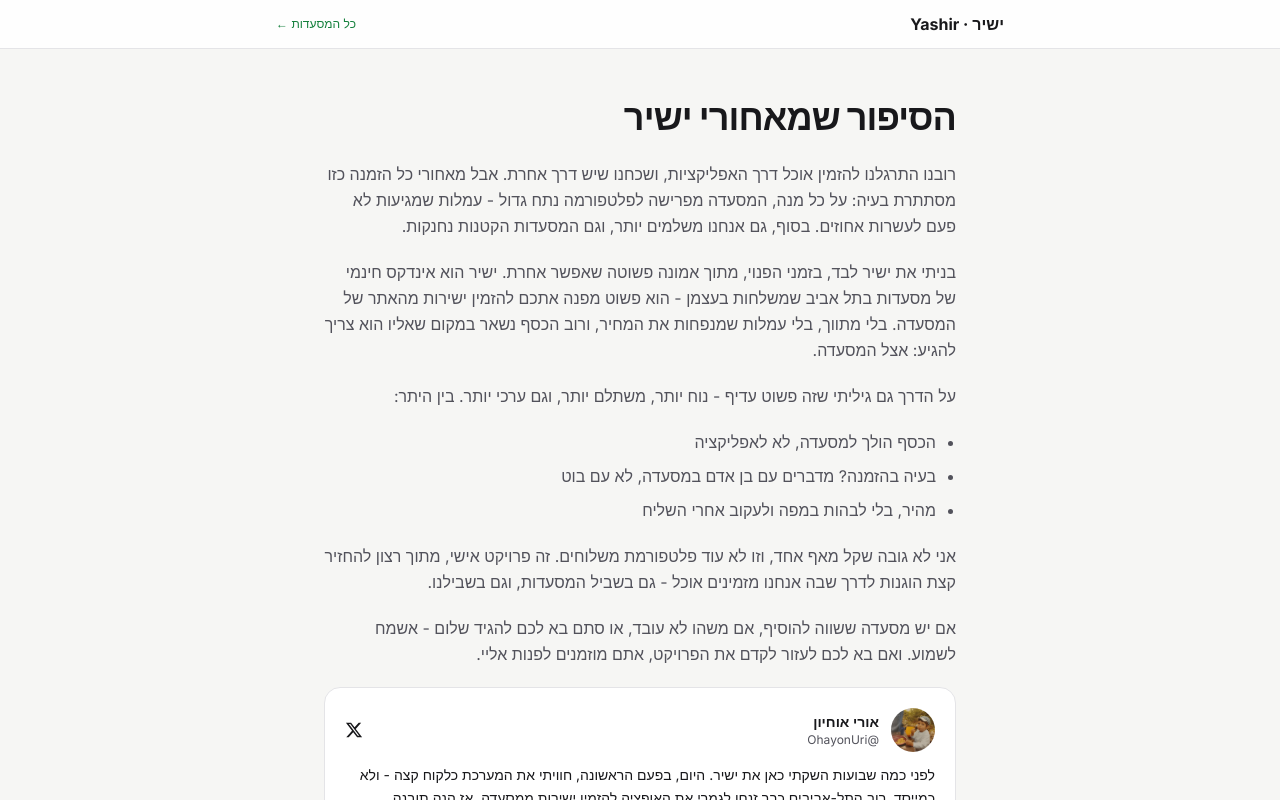
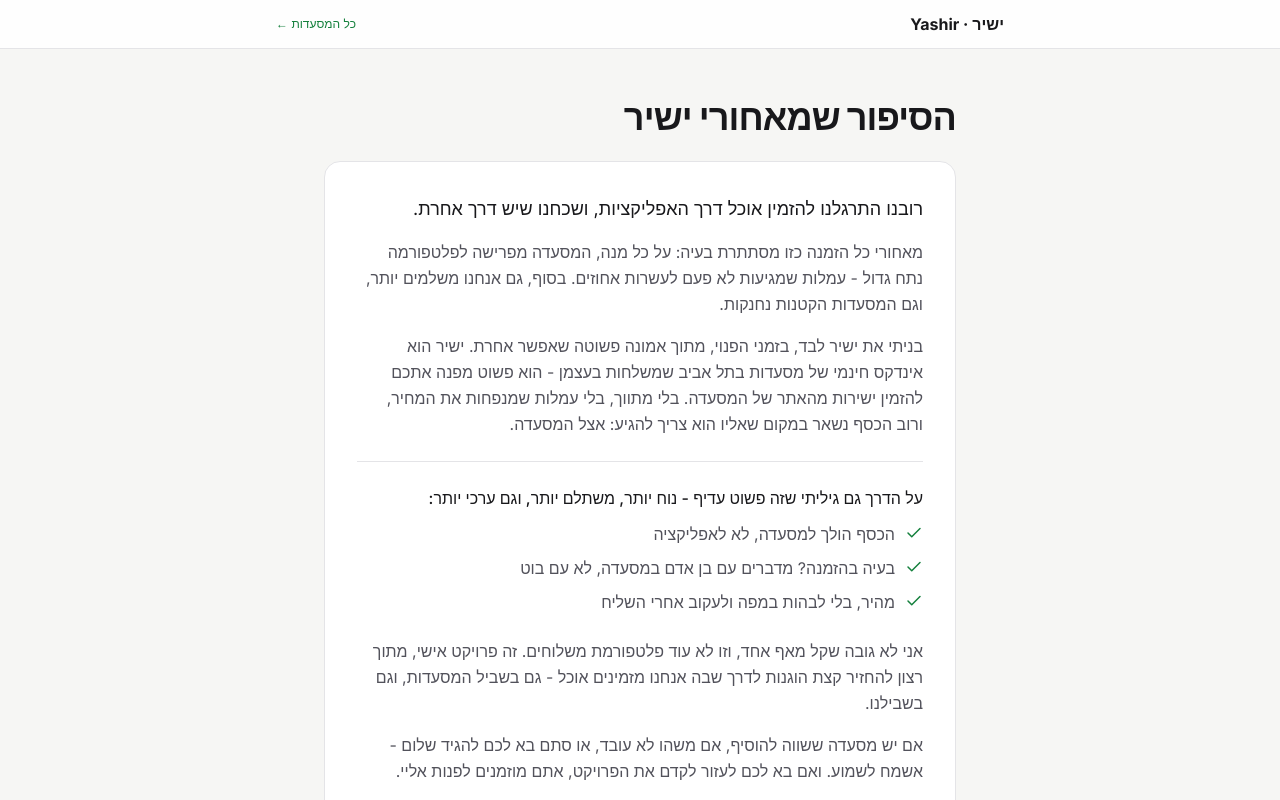
Before and after one commit to UriOhayon/yashir-tlv, a Next.js app: page /about in a window 1280 px wide. Shown: the top 800 px of the page. Built offline with nearby package versions, Linux system fonts and the light colour scheme.

Commit message:
Redesign story page into a clean article card

```diff
--- a/src/app/about/page.tsx
+++ b/src/app/about/page.tsx
@@ -1,6 +1,6 @@
 import type { Metadata } from "next";
 import Link from "next/link";
-import { Mail } from "lucide-react";
+import { Mail, Check } from "lucide-react";
 import { BASE_URL } from "@/lib/seo";
 
 const title = "הסיפור שמאחורי ישיר | משלוח ישיר ממסעדות תל אביב";
@@ -36,26 +36,47 @@ export default function AboutPage() {
           הסיפור שמאחורי ישיר
         </h1>
 
-        <div className="mt-6 space-y-5 text-base leading-relaxed" style={{ color: "var(--muted)" }}>
+        <article
+          className="mt-6 rounded-2xl border p-6 sm:p-8"
+          style={{ borderColor: "var(--border)", backgroundColor: "#ffffff" }}
+        >
+          <p className="text-lg leading-relaxed" style={{ color: "var(--ink)" }}>
+            רובנו התרגלנו להזמין אוכל דרך האפליקציות, ושכחנו שיש דרך אחרת.
+          </p>
+
+          <div className="mt-4 space-y-4 text-base leading-relaxed" style={{ color: "var(--muted)" }}>
             <p>
-            רובנו התרגלנו להזמין אוכל דרך האפליקציות, ושכחנו שיש דרך אחרת. אבל מאחורי כל הזמנה כזו
-            מסתתרת בעיה: על כל מנה, המסעדה מפרישה לפלטפורמה נתח גדול - עמלות שמגיעות לא פעם לעשרות
-            אחוזים. בסוף, גם אנחנו משלמים יותר, וגם המסעדות הקטנות נחנקות.
+              מאחורי כל הזמנה כזו מסתתרת בעיה: על כל מנה, המסעדה מפרישה לפלטפורמה נתח גדול - עמלות
+              שמגיעות לא פעם לעשרות אחוזים. בסוף, גם אנחנו משלמים יותר, וגם המסעדות הקטנות נחנקות.
             </p>
             <p>
-            בניתי את ישיר לבד, בזמני הפנוי, מתוך אמונה פשוטה שאפשר אחרת. ישיר
-            הוא אינדקס חינמי של מסעדות בתל אביב שמשלחות בעצמן - הוא פשוט מפנה אתכם להזמין ישירות מהאתר
-            של המסעדה. בלי מתווך, בלי עמלות שמנפחות את המחיר, ורוב הכסף נשאר במקום שאליו הוא צריך
-            להגיע: אצל המסעדה.
+              בניתי את ישיר לבד, בזמני הפנוי, מתוך אמונה פשוטה שאפשר אחרת. ישיר הוא אינדקס חינמי של
+              מסעדות בתל אביב שמשלחות בעצמן - הוא פשוט מפנה אתכם להזמין ישירות מהאתר של המסעדה. בלי
+              מתווך, בלי עמלות שמנפחות את המחיר, ורוב הכסף נשאר במקום שאליו הוא צריך להגיע: אצל המסעדה.
             </p>
-          <p>
-            על הדרך גם גיליתי שזה פשוט עדיף - נוח יותר, משתלם יותר, וגם ערכי יותר. בין היתר:
+          </div>
+
+          <div className="my-6 border-t" style={{ borderColor: "var(--border)" }} />
+
+          <p className="font-medium" style={{ color: "var(--ink)" }}>
+            על הדרך גם גיליתי שזה פשוט עדיף - נוח יותר, משתלם יותר, וגם ערכי יותר:
           </p>
-          <ul className="list-disc space-y-2 pr-5">
-            <li>הכסף הולך למסעדה, לא לאפליקציה</li>
-            <li>בעיה בהזמנה? מדברים עם בן אדם במסעדה, לא עם בוט</li>
-            <li>מהיר, בלי לבהות במפה ולעקוב אחרי השליח</li>
+          <ul className="mt-3 space-y-2.5 text-base" style={{ color: "var(--muted)" }}>
+            <li className="flex items-start gap-2.5">
+              <Check size={18} className="mt-0.5 shrink-0" style={{ color: "var(--brand)" }} aria-hidden="true" />
+              <span>הכסף הולך למסעדה, לא לאפליקציה</span>
+            </li>
+            <li className="flex items-start gap-2.5">
+              <Check size={18} className="mt-0.5 shrink-0" style={{ color: "var(--brand)" }} aria-hidden="true" />
+              <span>בעיה בהזמנה? מדברים עם בן אדם במסעדה, לא עם בוט</span>
+            </li>
+            <li className="flex items-start gap-2.5">
+              <Check size={18} className="mt-0.5 shrink-0" style={{ color: "var(--brand)" }} aria-hidden="true" />
+              <span>מהיר, בלי לבהות במפה ולעקוב אחרי השליח</span>
+            </li>
           </ul>
+
+          <div className="mt-6 space-y-4 text-base leading-relaxed" style={{ color: "var(--muted)" }}>
             <p>
               אני לא גובה שקל מאף אחד, וזו לא עוד פלטפורמת משלוחים. זה פרויקט אישי, מתוך רצון להחזיר
               קצת הוגנות לדרך שבה אנחנו מזמינים אוכל - גם בשביל המסעדות, וגם בשבילנו.
@@ -64,20 +85,19 @@ export default function AboutPage() {
               אם יש מסעדה ששווה להוסיף, אם משהו לא עובד, או סתם בא לכם להגיד שלום - אשמח לשמוע. ואם בא
               לכם לעזור לקדם את הפרויקט, אתם מוזמנים לפנות אליי.
             </p>
+          </div>
+        </article>
+
         <a
           href="https://x.com/OhayonUri/status/2069847066633818318"
           target="_blank"
           rel="noopener noreferrer"
-            className="block rounded-2xl border p-5 transition hover:opacity-90"
+          className="mt-6 block rounded-2xl border p-5 transition hover:opacity-90"
           style={{ borderColor: "var(--border)", backgroundColor: "#ffffff" }}
         >
           <div className="flex items-center justify-between">
             <div className="flex items-center gap-3">
-                <img
-                  src="/profile.jpg"
-                  alt="אורי אוחיון"
-                  className="h-11 w-11 rounded-full object-cover"
-                />
+              <img src="/profile.jpg" alt="אורי אוחיון" className="h-11 w-11 rounded-full object-cover" />
               <div>
                 <div className="text-sm font-semibold" style={{ color: "var(--ink)" }}>
                   אורי אוחיון
@@ -100,16 +120,15 @@ export default function AboutPage() {
           </div>
           <p className="mt-3 text-sm leading-relaxed" style={{ color: "var(--ink)" }}>
             לפני כמה שבועות השקתי כאן את ישיר. היום, בפעם הראשונה, חוויתי את המערכת כלקוח קצה - ולא
-              כמייסד. רוב התל-אביבים כבר זנחו לגמרי את האופציה להזמין ישירות ממסעדה. אז הנה תובנה
-              מהשטח. 🧵
+            כמייסד. רוב התל-אביבים כבר זנחו לגמרי את האופציה להזמין ישירות ממסעדה. אז הנה תובנה מהשטח.
+            🧵
           </p>
           <div className="mt-3 text-xs font-medium" style={{ color: "var(--brand)" }}>
             צפו בשרשור המלא ב-X
           </div>
         </a>
-        </div>
 
-        <div className="mt-8 rounded-2xl border p-6" style={{ borderColor: "var(--border)", backgroundColor: "#ffffff" }}>
+        <div className="mt-6 rounded-2xl border p-6" style={{ borderColor: "var(--border)", backgroundColor: "#ffffff" }}>
           <p className="text-sm font-medium" style={{ color: "var(--ink)" }}>יצירת קשר</p>
           <div className="mt-3 flex flex-wrap gap-3">
             <a
@@ -117,7 +136,7 @@ export default function AboutPage() {
               className="inline-flex items-center gap-2 rounded-full border px-4 py-2 text-sm transition hover:opacity-80"
               style={{ borderColor: "#cbcbc8", color: "var(--ink)" }}
             >
-              <Mail size={15} style={{ color: "var(--brand)" }} />
+              <Mail size={15} style={{ color: "var(--brand)" }} aria-hidden="true" />
               urioha@gmail.com
             </a>
             <a
```
Lines whose indentation alone changed are shown as unchanged.
